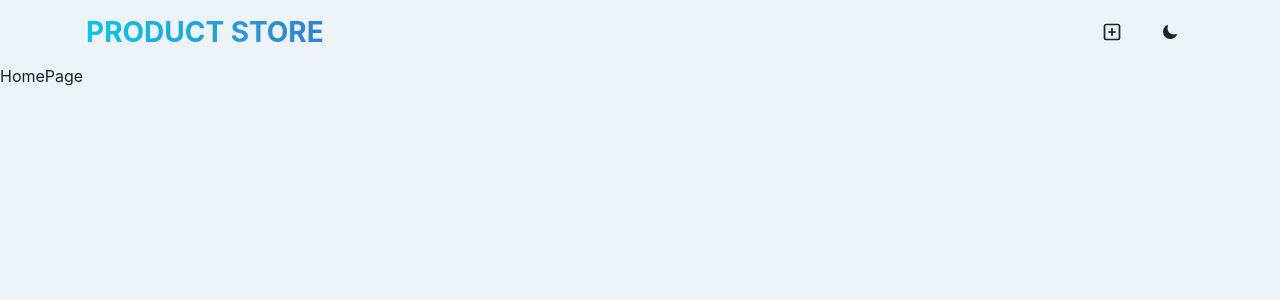
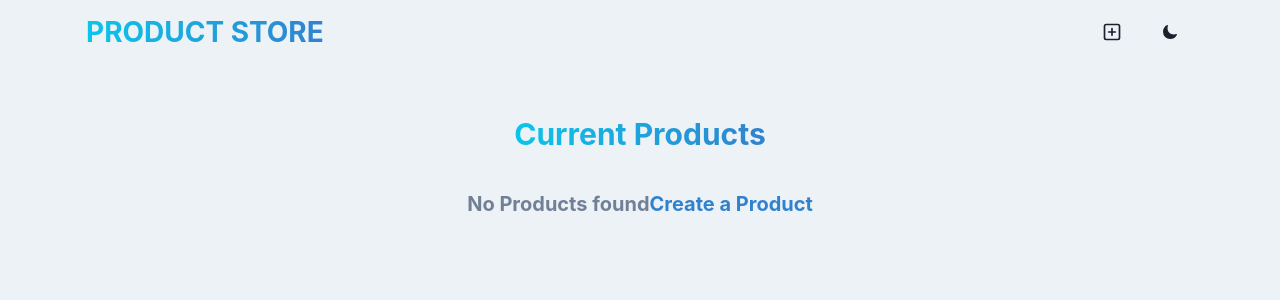
Before and after one commit to karishma-c/product_store, a React (Vite) app in the folder frontend/: page / in a window 1280 px wide. Shown: the top 300 px of the page. Built offline with nearby package versions, Linux system fonts and the light colour scheme.

Commit message:
added code for no products

```diff
--- a/frontend/src/pages/HomePage.jsx
+++ b/frontend/src/pages/HomePage.jsx
@@ -1,8 +1,31 @@
-import React from 'react'
+import React from 'react';
+import { Container, Text, VStack } from '@chakra-ui/react'
+import { Link } from 'react-router-dom'
 
 const HomePage = () => {
   return (
-    <div>HomePage</div>
+    <Container maxW='container.xl' py={12}>
+      <VStack spacing={8}>
+        <Text
+          fontSize={"30"}
+          fontWeight={"bold"}
+          bgGradient={"linear(to-r, cyan.400, blue.500)"}
+          bgClip={"text"}
+          textAlign={"center"}
+        >
+        Current Products
+        </Text>
+
+        <Text fontSize='xl' textAlign={"center"} fontWeight='bold' color='gray.500'>
+          No Products found
+          <Link to={"/create"}>
+            <Text as='span' color="blue.500" _hover={{ textDecoration: "underline" }}>
+              Create a Product
+            </Text>
+          </Link>
+        </Text>
+      </VStack>
+    </Container>
   )
 }
 
```
